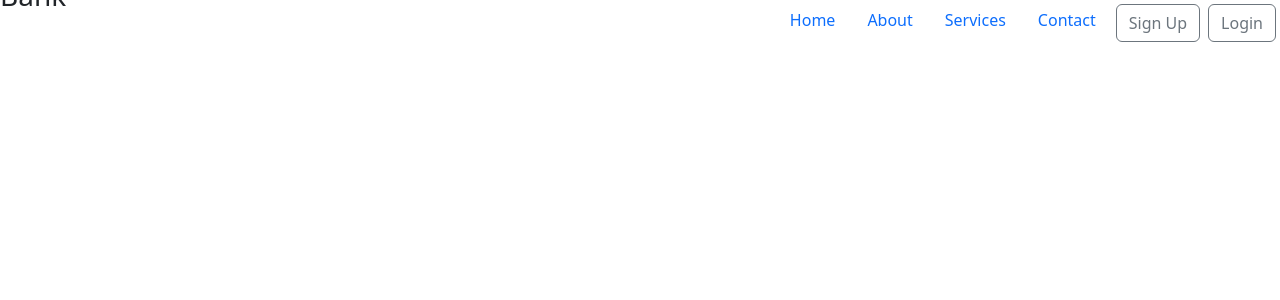
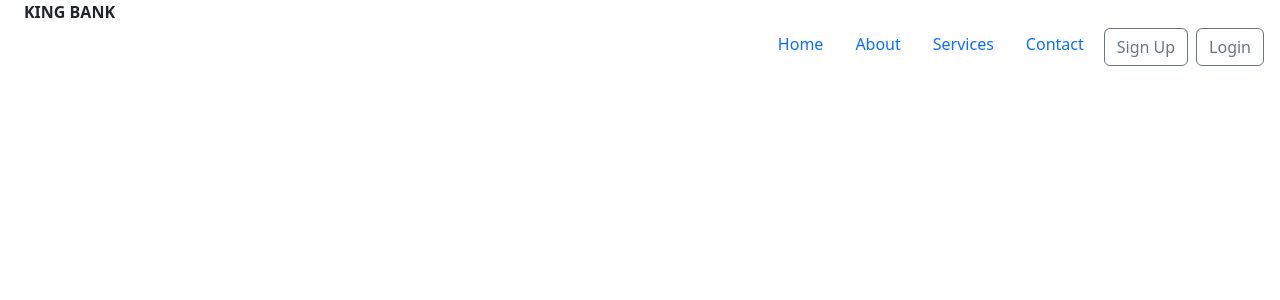
Before and after one commit to RichardBongani/Banking-App, a Django app: page / in a window 1280 px wide. Shown: the top 300 px of the page. Run offline with Django 4.2, Linux system fonts and the light colour scheme.

Commit message:
Implementing navigation bar

```diff
--- a/authbanking/usersapp/templates/users/home.html
+++ b/authbanking/usersapp/templates/users/home.html
@@ -6,13 +6,18 @@
     <meta name="viewport" content="width=device-width, initial-scale=1.0">
     <!-- CSS only -->
     <link href="https://cdn.jsdelivr.net/npm/bootstrap@5.2.1/dist/css/bootstrap.min.css" rel="stylesheet" integrity="sha384-iYQeCzEYFbKjA/T2uDLTpkwGzCiq6soy8tYaI1GyVh/UjpbCx/TYkiZhlZB6+fzT" crossorigin="anonymous">
+    <link href="static/users/main.css" rel="stylesheet" type="text/css">
     <title>King Bank</title>
 </head>
 <body>
     <main>
-    <div>
+    <div class="container-fluid">
+        <div class="container-fluid">
+            <a class="navbar-brand" href="#">
+                <b>KING BANK</b>
+            </a>
+        </div>
     <ul class="nav justify-content-end">
-        <li class="position-absolute top-0 start-0 translate-middle"><h3>King Bank</h3></li>
         <li class="nav-item">
           <a class="nav-link active" aria-current="page" href="#">Home</a>
         </li>
```
Also changed, not shown: authbanking/usersapp/static/users/main.css (added).
